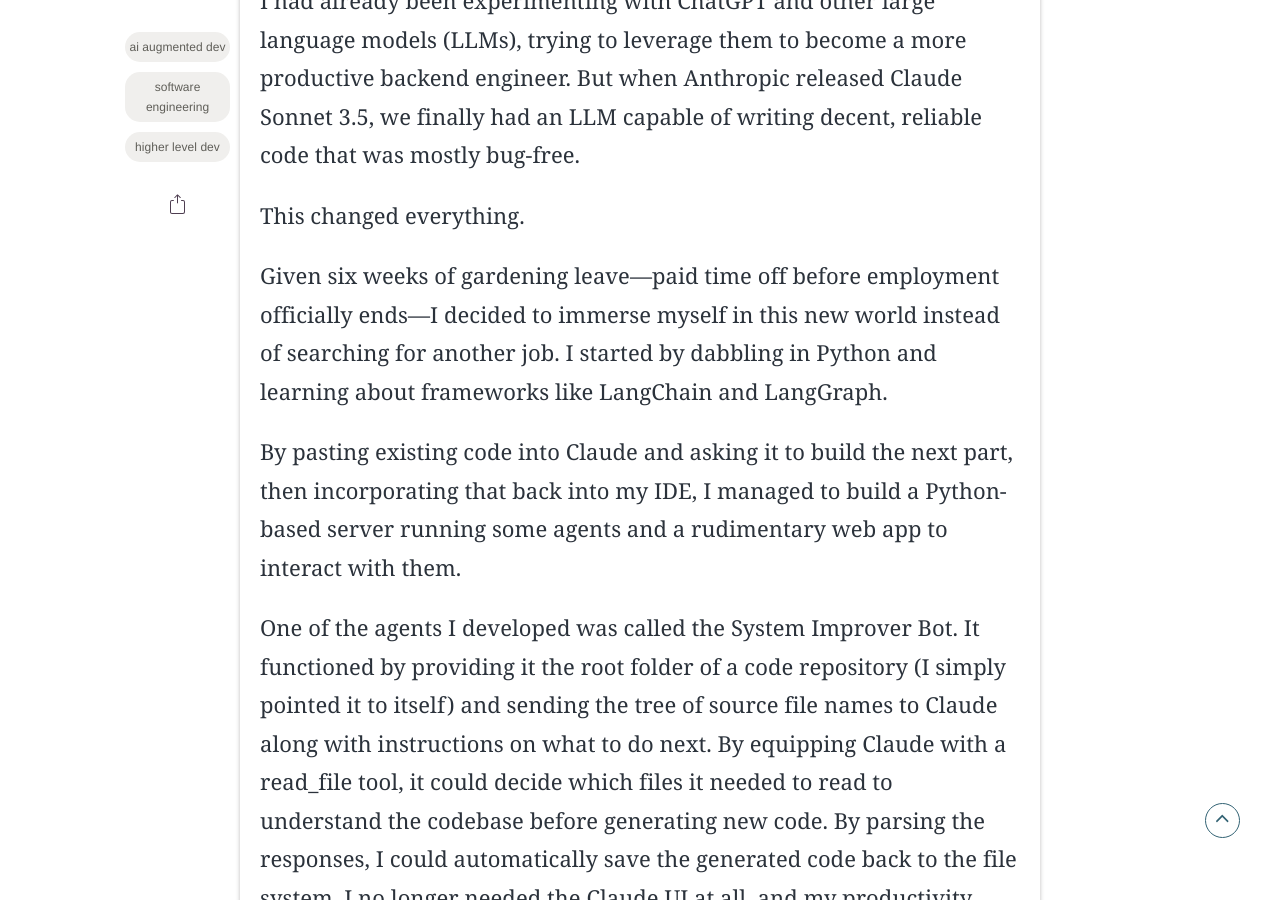
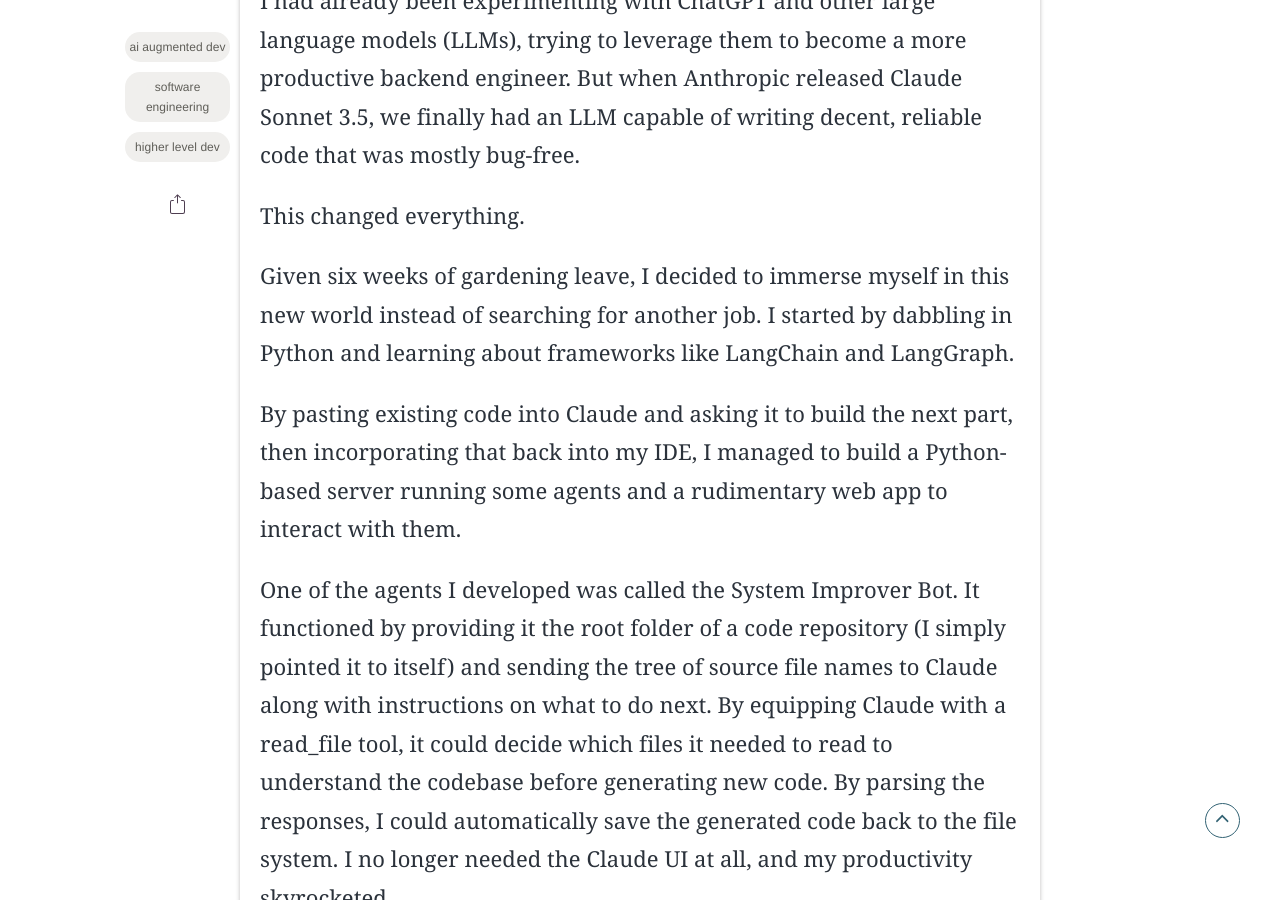
Before and after one commit to HigherLevelDev/higherleveldev.github.io, a Jekyll site: the page built from _posts/2024-09-22-Intro-to-Higher-Level-Dev.md, in a window 1280 px wide and 900 px high, scrolled down 1257 px. Built offline with Jekyll 4.4.1, drawn with Linux system fonts in a browser that asks for light colours; some web fonts are replaced.

```diff
--- a/Gemfile
+++ b/Gemfile
@@ -1,6 +1,6 @@
 source 'https://rubygems.org'
 
-gem 'jekyll'
+gem 'jekyll', '~> 4.3.4'
 
 group :jekyll_plugins do
   gem "jekyll-paginate"
--- a/_posts/2024-09-22-Intro-to-Higher-Level-Dev.md
+++ b/_posts/2024-09-22-Intro-to-Higher-Level-Dev.md
@@ -18,7 +18,7 @@ I had already been experimenting with ChatGPT and other large language models (L
 
 This changed everything.
 
-Given six weeks of gardening leave—paid time off before employment officially ends—I decided to immerse myself in this new world instead of searching for another job.
+Given six weeks of gardening leave, I decided to immerse myself in this new world instead of searching for another job.
 I started by dabbling in Python and learning about frameworks like LangChain and LangGraph.
 
 By pasting existing code into Claude and asking it to build the next part, then incorporating that back into my IDE, I managed to build a Python-based server running some agents and a rudimentary web app to interact with them.
```
Also changed, not shown: .hldk/specs/2024-09-23/01J8F3CABAD084BX2WC1JVJSCK.txt (added), Gemfile.lock, 4 other files.
